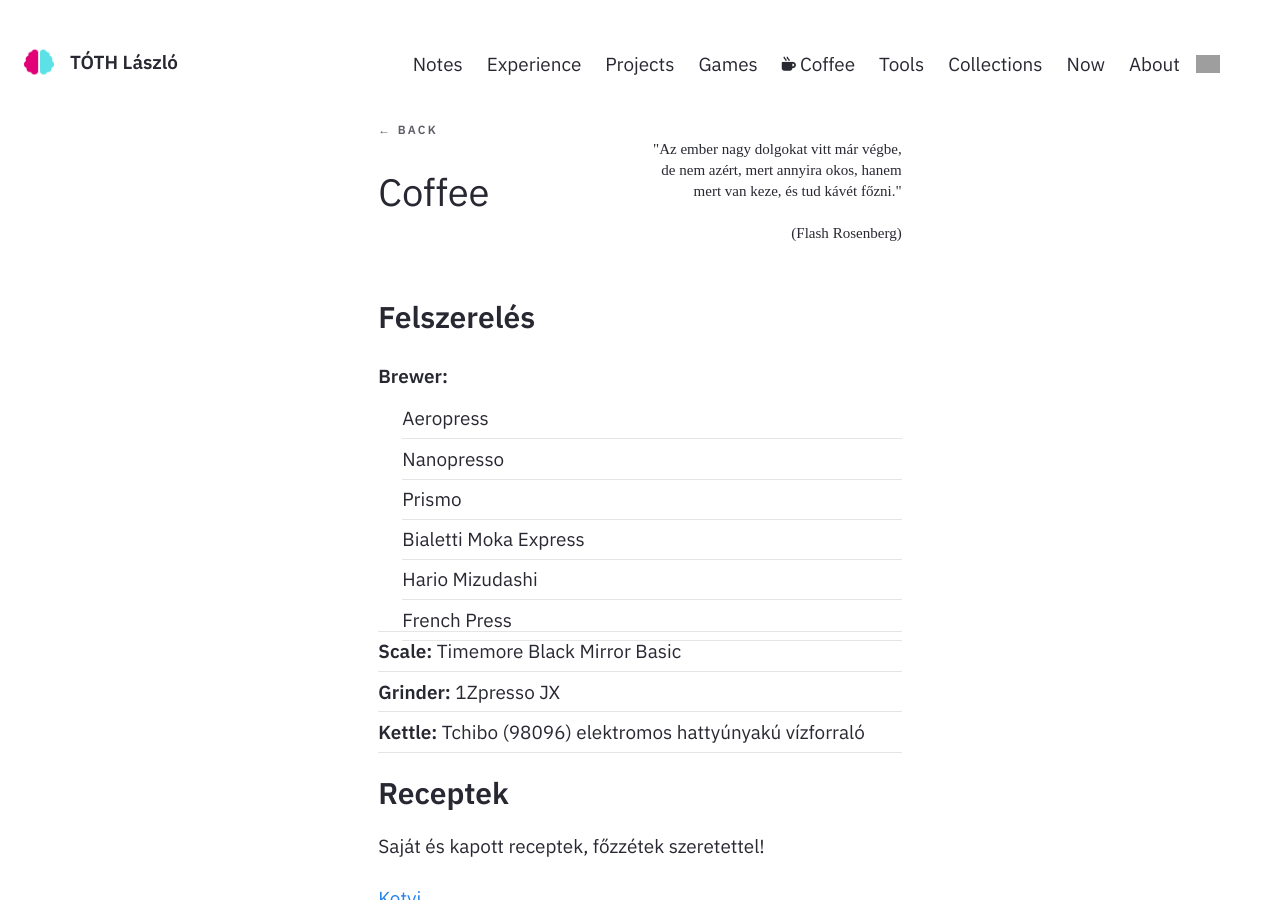
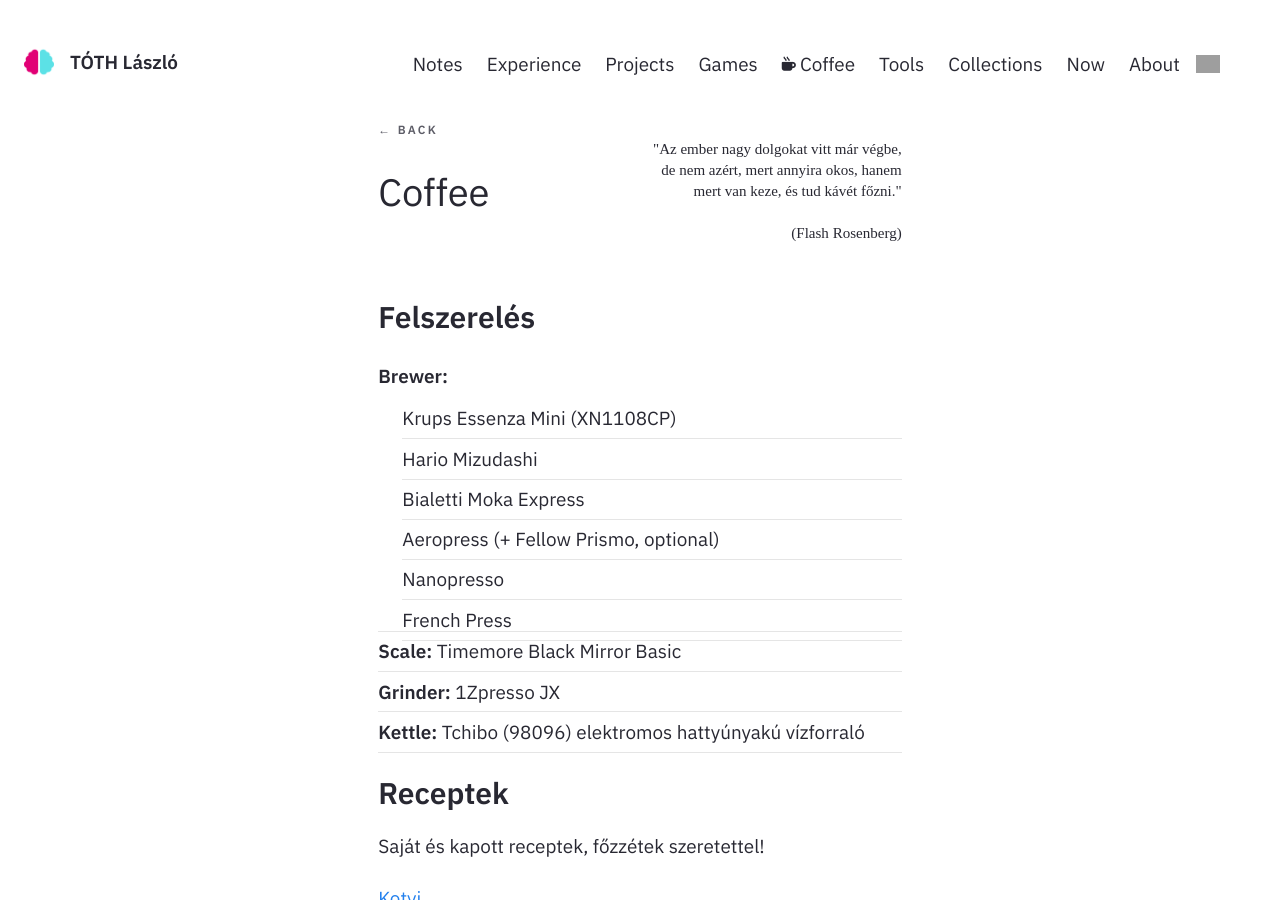
Before and after one commit to tothlp/tothlp.github.io, a Jekyll site: the page built from _notes/lists/coffee.md, in a window 1280 px wide and 900 px high. Built offline with Jekyll 4.4.1, drawn with Linux system fonts in a browser that asks for light colours; nearby versions of some CDN libraries; grey boxes are pictures that could not be loaded.

Commit message:
coffee: update brewer list

```diff
--- a/_notes/lists/coffee.md
+++ b/_notes/lists/coffee.md
@@ -11,11 +11,11 @@
 ## Felszerelés
 
 * **Brewer:**
-  * Aeropress
+  * Krups Essenza Mini (XN1108CP)
+  * Hario Mizudashi
+  * Bialetti Moka Express
+  * Aeropress (+ Fellow Prismo, optional)
   * Nanopresso
-  * Prismo
-  * Bialetti Moka Express
-  * Hario Mizudashi
   * French Press
 * **Scale:** Timemore Black Mirror Basic
 * **Grinder:** 1Zpresso JX
```
